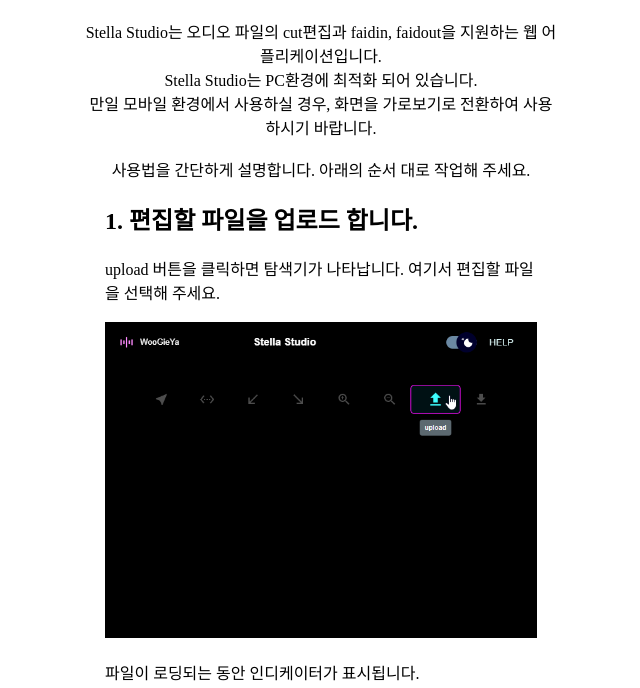
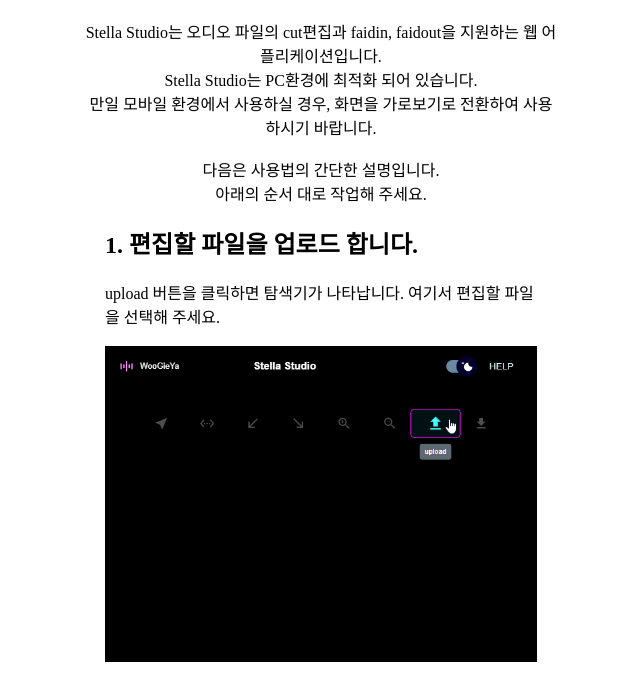
Before and after one commit to developern1/side-project-documents, a plain HTML site: page stella-studio/index.html in a window 1280 px wide. Shown: the part 61-749 px from the top of the page, without its empty margins (319-959 px from the left). Drawn offline with Linux system fonts and the light colour scheme.

Commit message:
Update Stella Studio index.html with improved usage instructions

```diff
--- a/stella-studio/index.html
+++ b/stella-studio/index.html
@@ -48,7 +48,8 @@
       Stella Studio는 오디오 파일의 cut편집과 faidin, faidout을 지원하는 웹 어플리케이션입니다.<br>
       Stella Studio는 PC환경에 최적화 되어 있습니다.<br>
       만일 모바일 환경에서 사용하실 경우, 화면을 가로보기로 전환하여 사용하시기 바랍니다.<br><br>
-      사용법을 간단하게 설명합니다. 아래의 순서 대로 작업해 주세요.
+      다음은 사용법의 간단한 설명입니다.<br>
+      아래의 순서 대로 작업해 주세요.
     </div>
   </header>
   <section>
```
